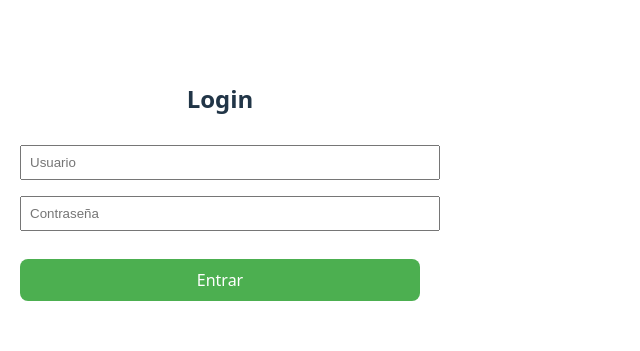
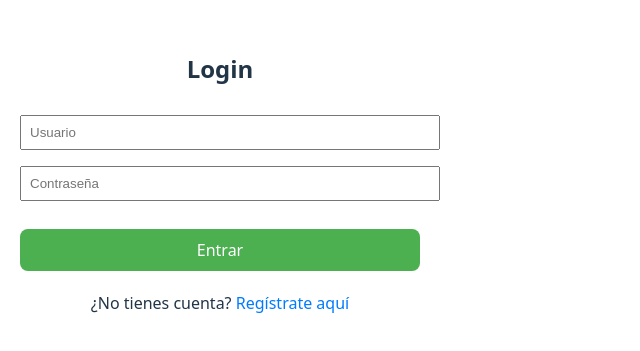
Before and after one commit to LuismaLF94/VIDEOJUEGOS-STORE, a React (Vite) app in the folder frontend/: page /login in a window 1280 px wide. Shown: the part 219-570 px from the top of the page, without its empty margins (0-640 px from the left). Built offline with nearby package versions, Linux system fonts and the light colour scheme.

Commit message:
Update Login.jsx

```diff
--- a/frontend/src/pages/Login.jsx
+++ b/frontend/src/pages/Login.jsx
@@ -1,5 +1,5 @@
 import { useState } from "react";
-import { useNavigate } from "react-router-dom";
+import { useNavigate, Link } from "react-router-dom";
 import api from "../api";
 
 export default function Login({ setUser }) {
@@ -59,6 +59,16 @@ export default function Login({ setUser }) {
           Entrar
         </button>
       </form>
+
+      {/* 👇 Enlace al registro */}
+      <div style={{ textAlign: "center", marginTop: "20px" }}>
+        <p>
+          ¿No tienes cuenta?{" "}
+          <Link to="/register" style={{ color: "#007bff", textDecoration: "none" }}>
+            Regístrate aquí
+          </Link>
+        </p>
+      </div>
     </div>
   );
 }
```
